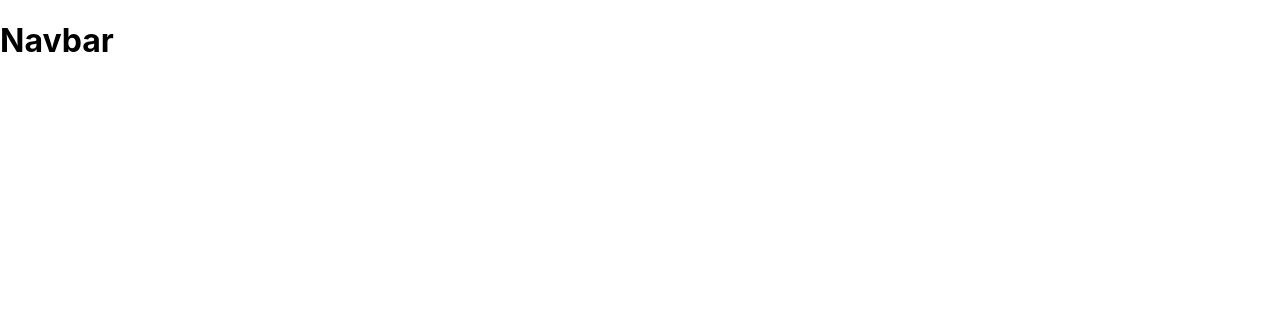
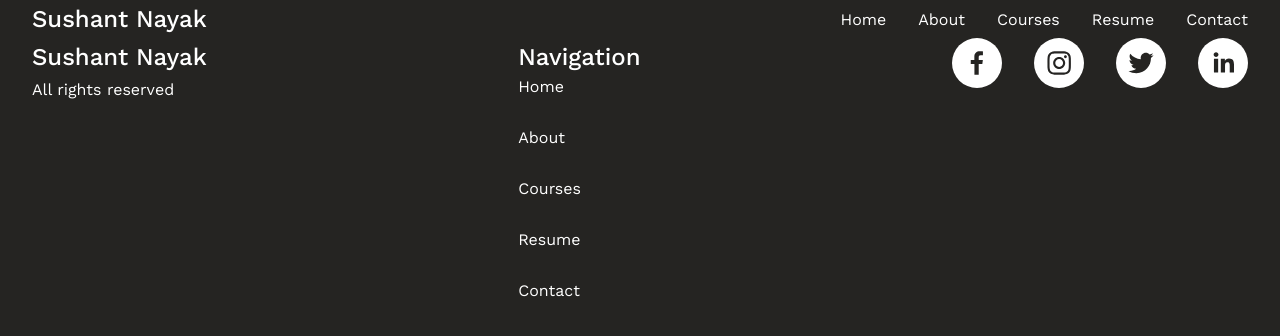
Before and after one commit to jaymehta20/professor-website, a Next.js app: page / in a window 1280 px wide. Shown: the top 336 px of the page. Built offline with nearby package versions, Linux system fonts and the light colour scheme.

Commit message:
Create Nav and Footer

```diff
--- a/components/Footer.jsx
+++ b/components/Footer.jsx
@@ -1,5 +1,29 @@
+import { SocialIcon } from 'react-social-icons';
 function Footer() {
-  return <div>Footer</div>;
+  return (
+    <footer>
+      <div>
+        <p className="logo">Sushant Nayak</p>
+        <p>All rights reserved</p>
+      </div>
+      <div>
+        <p className="logo">Navigation</p>
+        <div className="footer-links">
+          <a href="">Home</a>
+          <a href="">About</a>
+          <a href="">Courses</a>
+          <a href="">Resume</a>
+          <a href="">Contact</a>
+        </div>
+      </div>
+      <div className='social-icons'>
+      <SocialIcon url="https://facebook.com/jaketrent" bgColor="white" />
+      <SocialIcon url="https://instagram.com/jaketrent" bgColor="white"/>
+      <SocialIcon url="https://twitter.com/jaketrent" bgColor="white" />
+      <SocialIcon url="https://linkedin.com/jaketrent" bgColor="white"/>
+      </div>
+    </footer>
+  );
 }
 
 export default Footer;
--- /dev/null
+++ b/components/Layout.jsx
@@ -0,0 +1,15 @@
+import Navbar from "./Navbar";
+import Footer from "./Footer";
+const Layout = ({ children }) => {
+  return (
+    <>
+      <div className="wrap">
+        <Navbar />
+        {children}
+        <Footer />
+      </div>
+    </>
+  );
+};
+
+export default Layout;
--- a/components/Navbar.jsx
+++ b/components/Navbar.jsx
@@ -1,5 +1,22 @@
-function Navbar() {
-  return <div>Navbar</div>;
-}
+import Link from "next/link";
+
+const Navbar = () => {
+  return (
+    <header>
+      <nav>
+        <div>
+          <p className="logo">Sushant Nayak</p>
+        </div>
+        <div className="nav-links">
+          <a href="">Home</a>
+          <a href="">About</a>
+          <a href="">Courses</a>
+          <a href="">Resume</a>
+          <a href="">Contact</a>
+        </div>
+      </nav>
+    </header>
+  );
+};
 
 export default Navbar;
--- a/package.json
+++ b/package.json
@@ -11,7 +11,8 @@
   "dependencies": {
     "next": "12.1.5",
     "react": "18.1.0",
-    "react-dom": "18.1.0"
+    "react-dom": "18.1.0",
+    "react-social-icons": "^5.13.0"
   },
   "devDependencies": {
     "eslint": "8.14.0",
--- a/pages/index.js
+++ b/pages/index.js
@@ -1,9 +1,13 @@
 import Head from "next/head";
+import Layout from "../components/Layout";
 
 export default function Home() {
   return (
     <>
-      <h1>Navbar</h1>
+    <Head>
+      <title>Sushant Nayak - Portfolio Website</title>
+    </Head>
+      <Layout/>
     </>
   );
 }
--- a/styles/globals.css
+++ b/styles/globals.css
@@ -1,16 +1,180 @@
-html,
+@import url("https://fonts.googleapis.com/css?family=Work+Sans:400,500,600");
+
+:root {
+  --clr-white: #fff;
+  --clr-light-grey: #cfcfcf;
+  --clr-cultured: #f6f7f9;
+  --clr-onyx: #3a3b42;
+  --clr-eerie-black: #252422;
+  --clr-rich-black: #0f0f0f;
+  --clr-black: #000;
+
+  --clr-pistachio: #8cc972;
+}
+
+/* !Resets */
+
+img {
+  max-width: 100%;
+  height: auto;
+  display: block;
+}
+
 body {
-  padding: 0;
+  font-family: "Work Sans", sans-serif;
   margin: 0;
-  font-family: -apple-system, BlinkMacSystemFont, Segoe UI, Roboto, Oxygen,
-    Ubuntu, Cantarell, Fira Sans, Droid Sans, Helvetica Neue, sans-serif;
+  background-color: var(--clr-eerie-black);
+  color: var(--clr-white);
+}
+
+.wrap {
+  max-width: 1440px;
+  padding: 0 2rem;
+}
+
+.container-spacer {
+  width: 100%;
+  padding: 0 32px;
+}
+
+h1,
+h2,
+h3,
+h4,
+h5,
+h6 {
+  font-family: "Work Sans", sans-serif;
+  font-weight: 600;
+  margin: 0;
+  line-height: 1.3;
+}
+
+h1 {
+  font-size: 4rem;
+  letter-spacing: -1.8px;
+}
+
+h2 {
+  font-size: 3rem;
+  letter-spacing: -1px;
+}
+
+h3 {
+  font-size: 2rem;
+  letter-spacing: -0.6px;
+}
+
+h4 {
+  font-size: 1.5rem;
+  letter-spacing: -0.4px;
+}
+
+h5 {
+  font-size: 1.125rem;
+  letter-spacing: -0.2px;
+}
+
+h6 {
+  font-size: 1rem;
+  letter-spacing: -0.1px;
+}
+
+p {
+  font-size: 1rem;
+  line-height: 1.6;
+  margin: 0;
 }
 
 a {
-  color: inherit;
+  color: var(--clr-white);
   text-decoration: none;
+  transition: 200ms border-color ease-in-out, 200ms color ease-in-out;
 }
 
-* {
-  box-sizing: border-box;
+a:hover {
+  color: var(--clr-light-grey);
 }
+
+ul,
+ol {
+  font-size: 1.5rem;
+  line-height: 38px;
+  color: var(--clr-onyx);
+  padding: 0 0 0 22px;
+}
+
+
+/* !Common */
+
+.spacer {
+  padding: 0 5rem;
+}
+
+.mar-bot-lg {
+  margin-bottom: 7.25rem;
+}
+
+.mar-bot-md {
+  margin-bottom: 6.25rem;
+}
+
+.mar-bot-sm {
+  margin-bottom: 5.5rem;
+}
+
+.mar-bot-xs {
+  margin-bottom: 2.5rem;
+}
+
+.mar-top-lg {
+  margin-top: 6.875rem;
+}
+
+.mar-top-md {
+  margin-top: 5rem;
+}
+
+.mar-top-sm {
+  margin-top: 3.75rem;
+}
+
+.mar-top-xs {
+  margin-top: 2.5rem;
+}
+
+/* Navbar */
+
+nav{
+  display: flex;
+  justify-content: space-between;
+  align-items: center;
+}
+.nav-links{
+  display: flex;
+  flex-direction: row;
+  gap: 2rem;
+}
+
+.logo{
+  color: var(--clr-white);
+  font-size: 1.5rem;
+  font-weight: 500;
+}
+
+/* Footer */
+footer{
+  display: flex;
+  justify-content: space-between;
+  align-content: flex-start;
+}
+
+.social-icons{
+  display: flex;
+  gap: 2rem;
+}
+
+.footer-links{
+  display: flex;
+  flex-direction: column;
+  gap: 2rem;
+}
```
Also changed, not shown: 1 other file (tests, documents, lock files or other folders).
